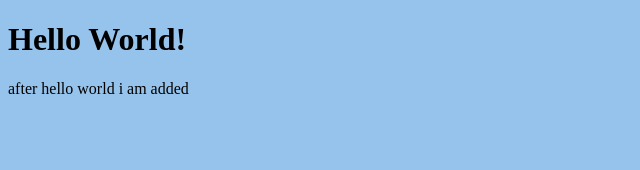
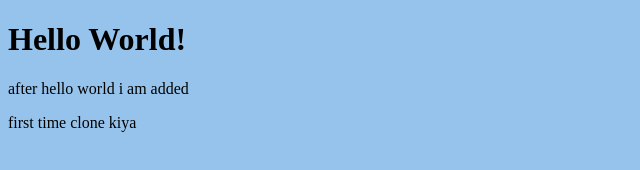
Before and after one commit to HexDavid/project1, a plain HTML site: page index.html in a window 1280 px wide. Shown: the whole page, without its empty margins (0-640 px from the left). Drawn offline with Linux system fonts and the light colour scheme.

Commit message:
first time clone

```diff
--- a/index.html
+++ b/index.html
@@ -10,5 +10,6 @@
   <body>
     <h1>Hello World!</h1>
     <p>after hello world i am added</p>
+    <p>first time clone kiya</p>
   </body>
 </html>
```
